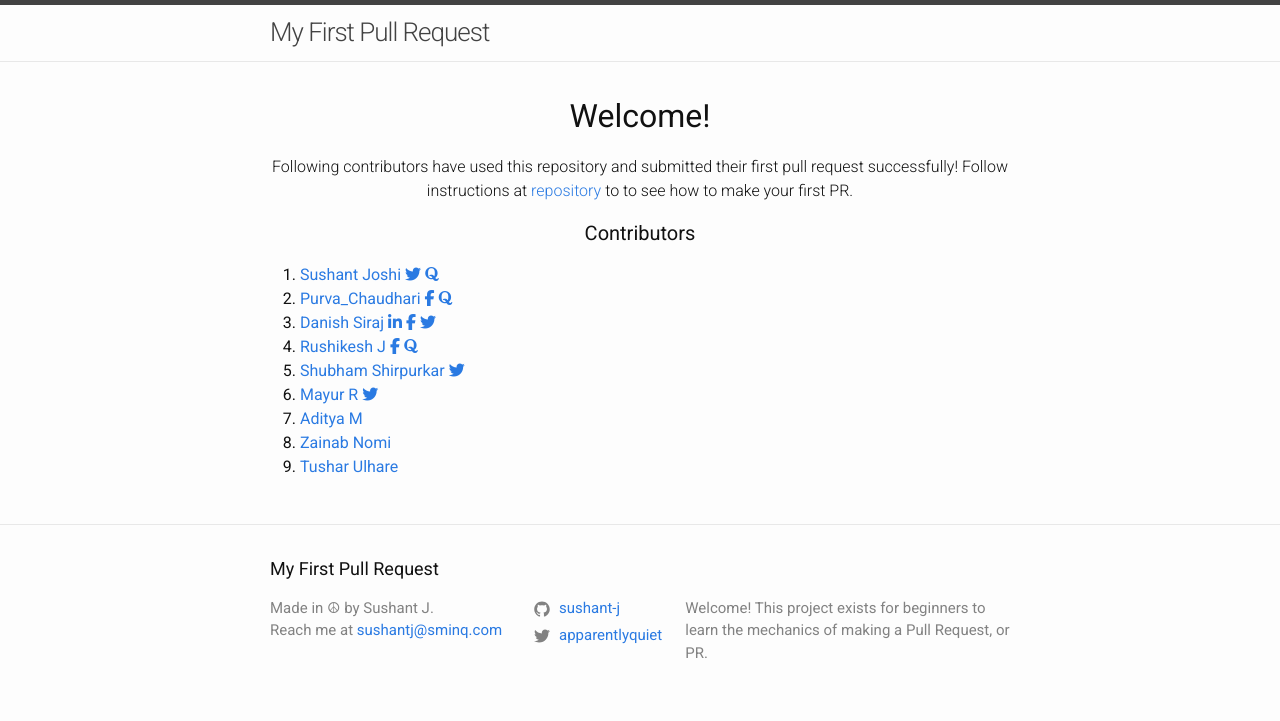
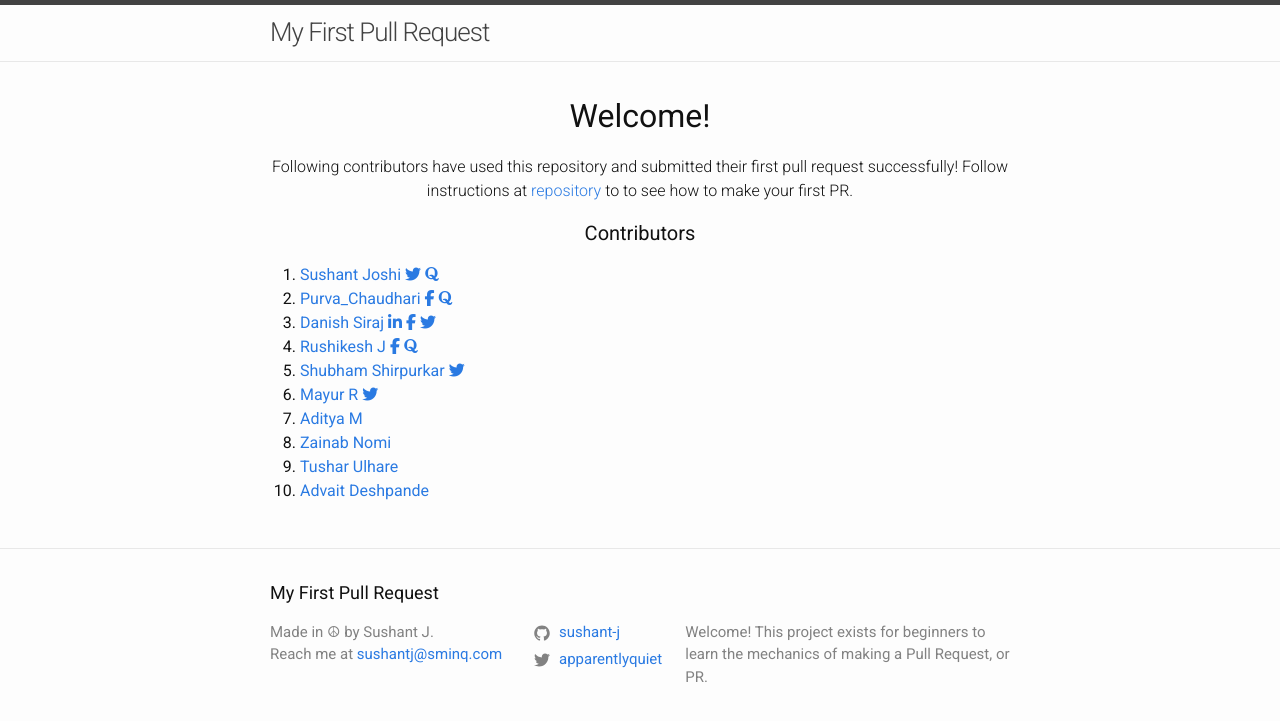
Before and after one commit to sushant-j/my-first-pull-request, a Jekyll site: the page built from index.md, in a window 1280 px wide. Shown: the top 721 px of the page. Built offline with Jekyll 4.4.1, drawn with Linux system fonts in a browser that asks for light colours; nearby versions of some CDN libraries.

Commit message:
Added name

```diff
--- a/_layouts/home.html
+++ b/_layouts/home.html
@@ -89,5 +89,11 @@ layout: default
         Tushar Ulhare
       </a>
     </li>
+
+     <li>
+      <a href="https://github.com/advait711/">
+        Advait Deshpande
+      </a>
+    </li>
   </ol>
 </div>
```
